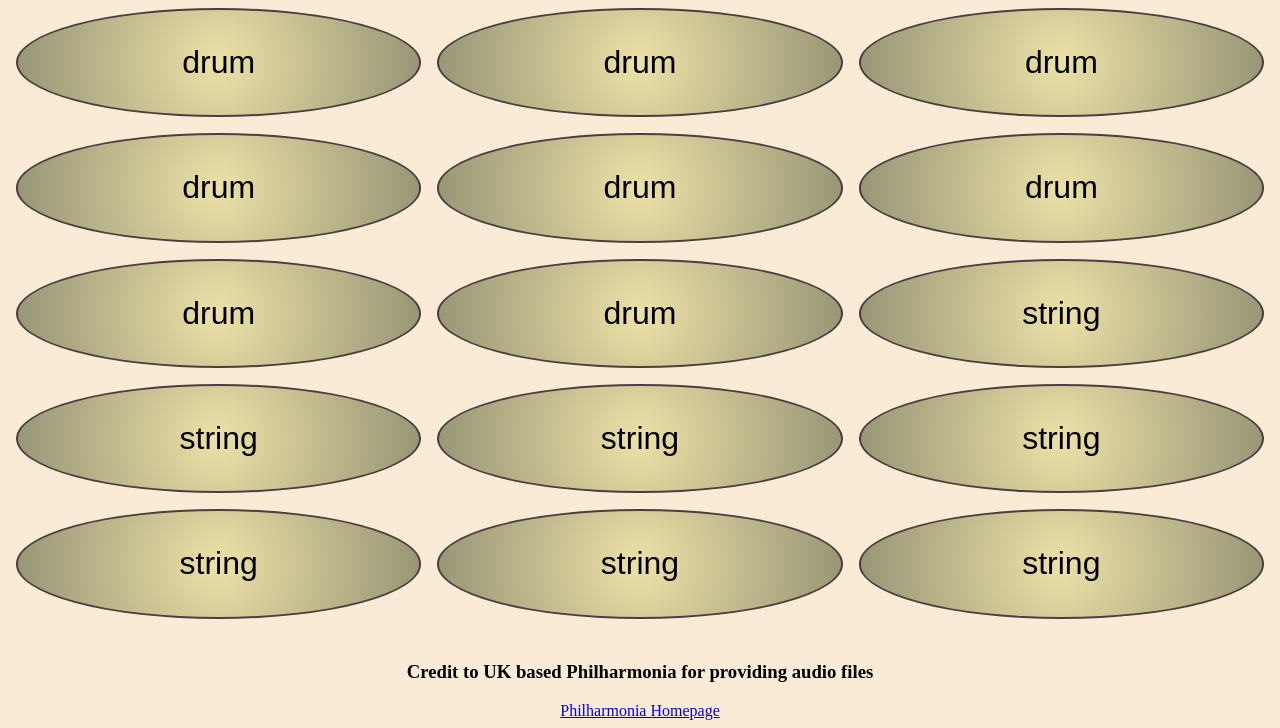
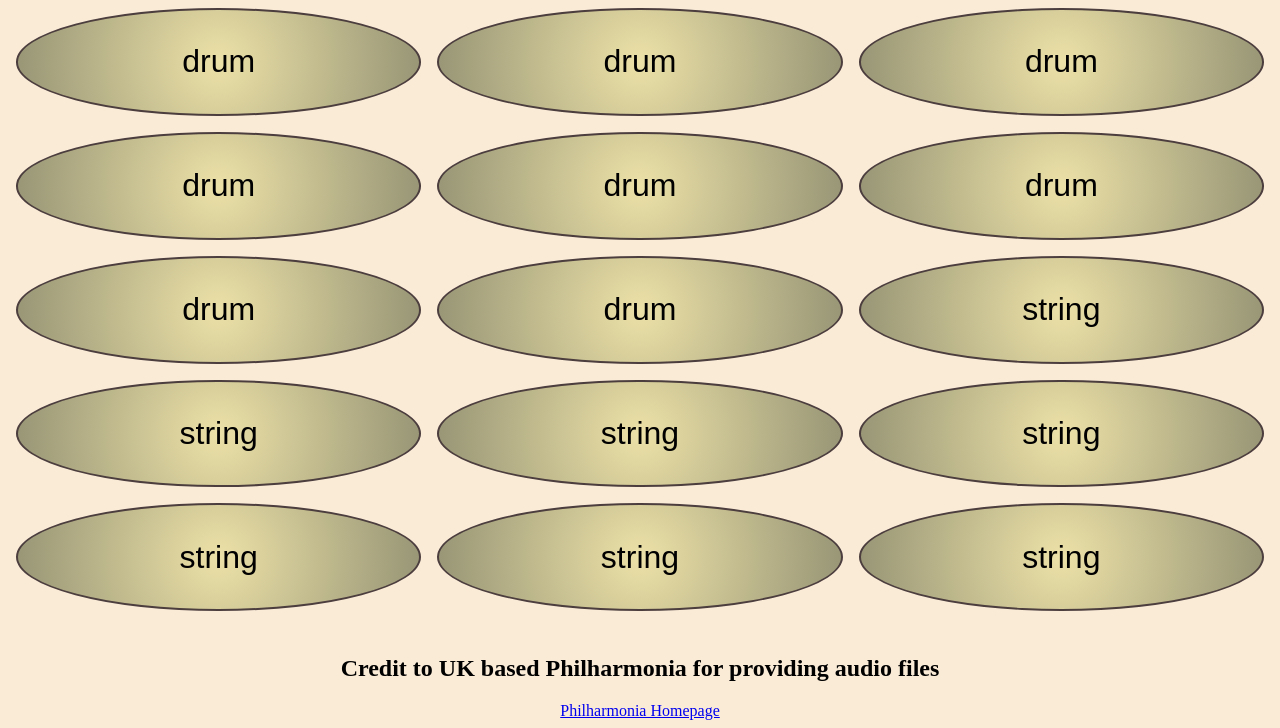
Before and after one commit to LarsGKodehode/drumkit-revised, a website: page public/index.html in a window 1280 px wide. Shown: the part 72-800 px from the top of the page. Drawn offline with Linux system fonts and the light colour scheme; files whose address does not match are found by name.

Commit message:
fix/ fixed issues reported by lighthouse

```diff
--- a/public/index.html
+++ b/public/index.html
@@ -20,7 +20,7 @@
     <main id="root"></main>
     <noscript>This page need JavaScript enabled</noscript>
     <footer>
-        <h3>Credit to UK based Philharmonia for providing audio files</h3>
+        <h2>Credit to UK based Philharmonia for providing audio files</h2>
         <a target="_blank" href="https://philharmonia.co.uk/">Philharmonia Homepage</a>
     </footer>
     </body>
```
